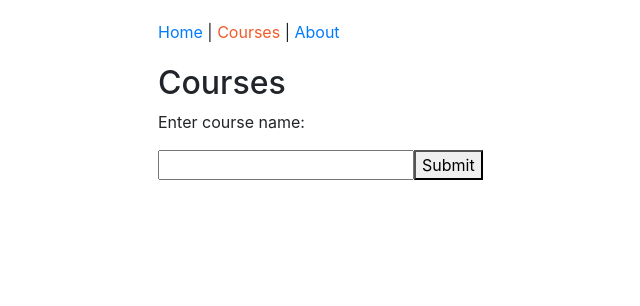
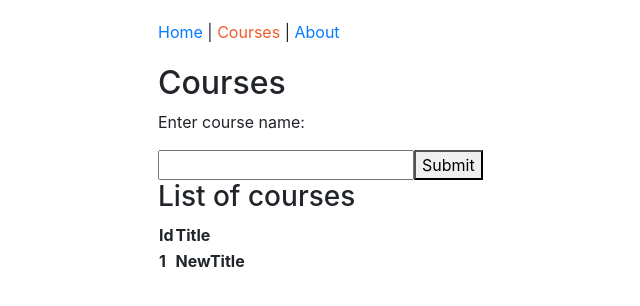
Before and after one commit to sharonisrael/ps-redux, a React app: page /courses in a window 1280 px wide. Shown: the top 306 px of the page, without its empty margins (72-712 px from the left). Built offline with nearby package versions, Linux system fonts and the light colour scheme; what redux-immutable-state-invariant would draw is missing.

Commit message:
Separate to CoursesList presentation layer

```diff
--- /dev/null
+++ b/src/components/courses/CoursesList.js
@@ -0,0 +1,39 @@
+import React from "react";
+import PropTypes from "prop-types";
+
+// Presentation component with presentation concern
+function CoursesList(props) {
+  return (
+    <>
+      <h3>List of courses</h3>
+      <table>
+        <thead>
+          <tr>
+            <th>Id</th>
+            <th>Title</th>
+          </tr>
+        </thead>
+        <tbody>
+          <tr>
+            <th>1</th>
+            <th>NewTitle</th>
+          </tr>
+          {props.courses.map((course) => {
+            return (
+              <tr key={course.title}>
+                <th className="btn btn-light">1</th>
+                <th>{course.title}</th>
+              </tr>
+            );
+          })}
+        </tbody>
+      </table>
+    </>
+  );
+}
+
+CoursesList.propTypes = {
+  courses: PropTypes.array.isRequired,
+};
+
+export default CoursesList;
--- a/src/components/courses/CoursesPage.js
+++ b/src/components/courses/CoursesPage.js
@@ -3,6 +3,7 @@ import { connect } from "react-redux";
 import * as courseActions from "../../redux/actions/courseActions";
 import PropTypes from "prop-types";
 import { bindActionCreators } from "redux";
+import CourseList from "./CoursesList";
 
 class CoursesPage extends React.Component {
   state = {
@@ -37,9 +38,7 @@ class CoursesPage extends React.Component {
         <button type="submit" value="Save">
           Submit
         </button>
-        {this.props.courses.map((course) => (
-          <div key={course.title}>{course.title}</div>
-        ))}
+        <CourseList courses={this.props.courses} />
       </form>
     );
   }
```
Also changed, not shown: src/components/courses/CourseList.js (deleted, +0 -33 lines).
